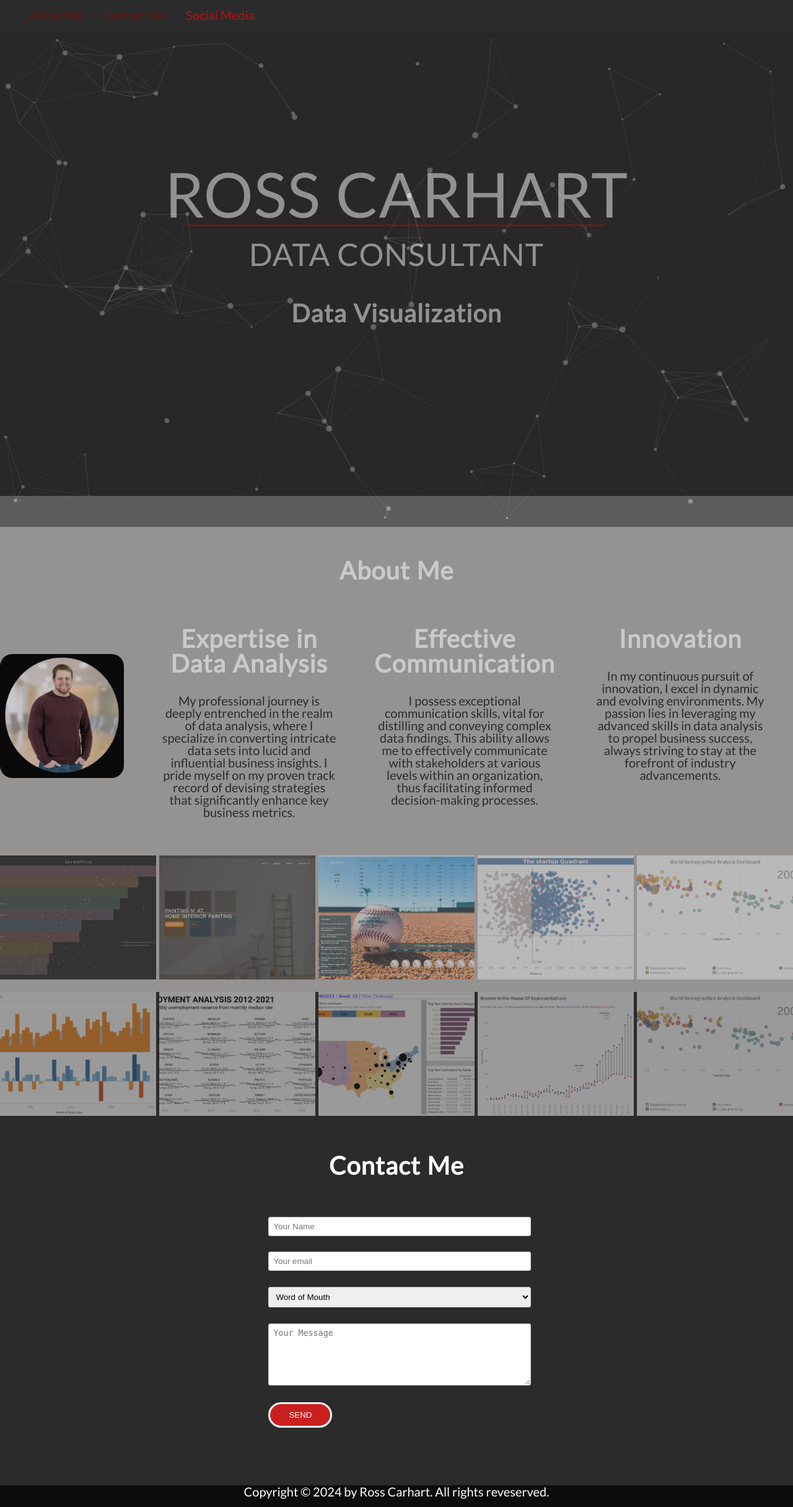
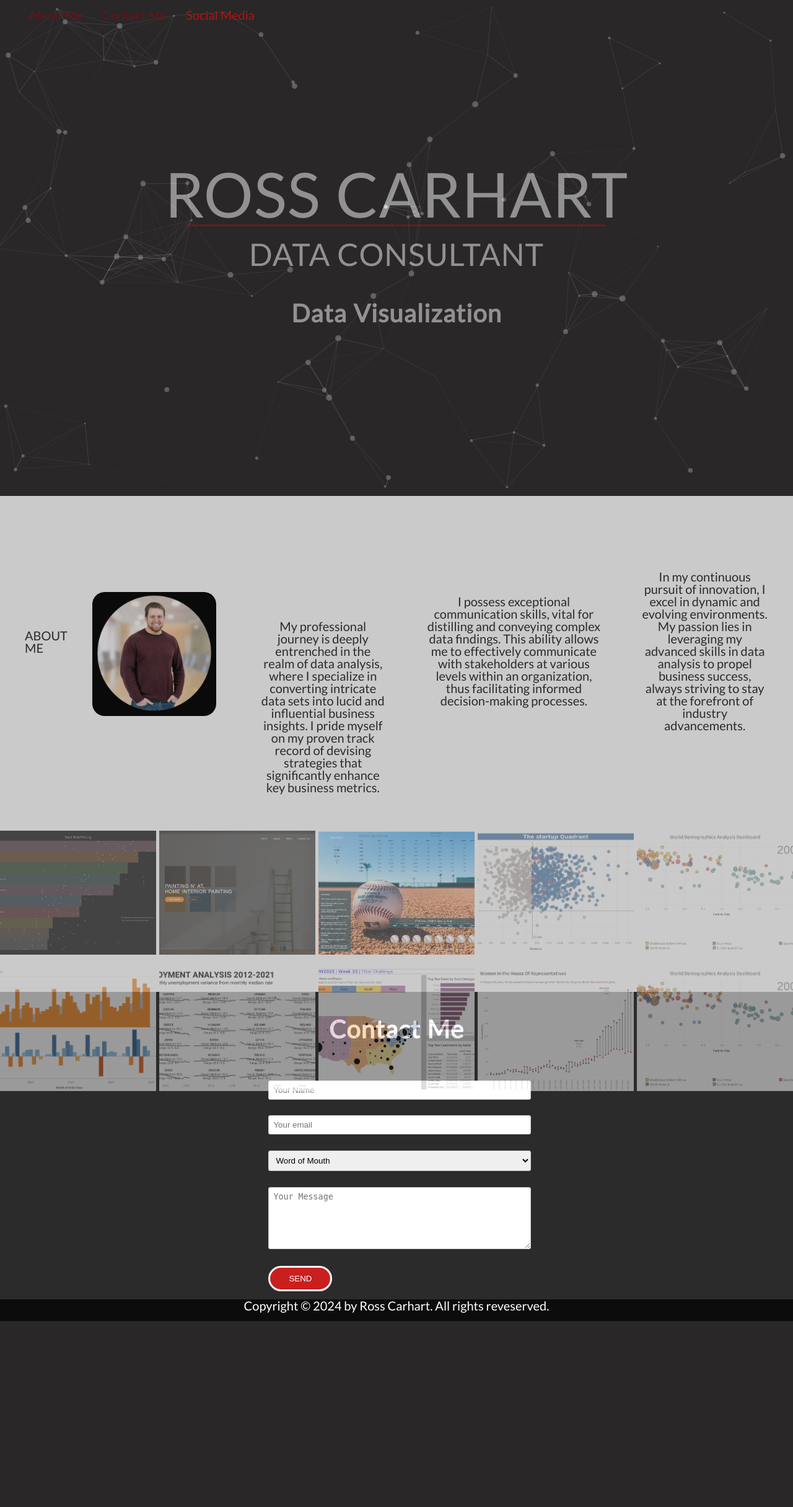
Before and after one commit to rcarhart/rcarhart.github.io, a PHP site: page / in a window 1280 px wide. Shown: the whole page at 62% size. After the commit the page ends 2131 px from the top, so only its background shows below. Run offline with PHP 8.4, Linux system fonts and the light colour scheme; style sheets or scripts are compiled from the project's sources; some libraries are stand-ins or nearby versions.

Commit message:
updated 01172023

```diff
--- a/Portfolio_Webpage/index.html
+++ b/Portfolio_Webpage/index.html
@@ -28,6 +28,7 @@
                             class="fab fa-linkedin"></i>LinkedIn</a>
                     <a target='_blank' href="https://public.tableau.com/profile/ross.carhart#!/"><i
                             class="fas fa-chart-line"></i>Tableau</a>
+                </div>
             </li>
         </ul>
         <div id="particles-js"></div>
@@ -35,10 +36,11 @@
                 <h1>Ross Carhart</h1>
                 <h2>Data Consultant</h2>
                 <h3 id="dynamicSubtitle">Services Offered</h3> <!-- New element for changing text -->
+            </div>
     </header>
     <section class='aboutMe' id="home"></a>
-            <h3>About Me</h3>
             <div class="content-container">
+                <h4>About Me</h4>
                 <img src="resources/css/images/Business_Picture.jpg" alt="profile pic Ross Carhart" class='profile'>
                 <div class="grid-container">
                     <div class="grid-item">
--- a/Portfolio_Webpage/resources/css/style.css
+++ b/Portfolio_Webpage/resources/css/style.css
@@ -114,7 +114,6 @@
     align-items: center;
     width: 100%;
     height: 90vh;
-    z-index: 1;
     align-content: center;
     justify-items:stretch;
 }
@@ -122,12 +121,10 @@
 
   #particles-js{
     position: absolute;
-    width: 100%;
-    height: 100%;
     opacity: 0.5;
-    top: 50px;
+    top: 0px;
     bottom: 0;
-    z-index: 2;
+    z-index: 1;
     background-color: #282525;
     background-image: url('');
     background-size: cover;
@@ -144,6 +141,7 @@
     list-style-type: none;
     margin-left: 30px;
     padding: 0;
+    z-index: 2;
     overflow: hidden;
 }
 
@@ -158,6 +156,7 @@
     text-align: center;
     padding: 14px 16px;
     text-decoration: none;
+
 }
 
 li a:hover,
@@ -179,15 +178,16 @@
     background-color: rgba(159, 78, 40, 0.65);
     min-width: 160px;
     box-shadow: 0px 8px 16px 0px rgba(0, 0, 0, 0.2);
-    z-index: 5;
+    z-index: 3;
 }
 
 .dropdown-content a {
-    color: black;
+    color: rgb(224, 51, 51);
     padding: 12px 16px;
     text-decoration: none;
     display: block;
     text-align: left;
+    z-index: 4;
 }
 
 .dropdown-content a:hover {
@@ -222,7 +222,7 @@
 /* ----------------------------------------------- */
 
 section {
-    padding: 80px 0;
+   padding-top: 10px;
 }
 
 .box {
@@ -337,14 +337,14 @@
 
 .profile {
     border-radius: 10%;
-    margin-right: 20px;
+    margin-right: 30px;
     /* Add some space between the image and text */
     width: 300px;
     height: 200px;
 }
 
 .aboutMe {
-    background-color: #b8b5b5;
+    background-color: white;
     opacity: 0.75;
     height: 100vh;
 }
--- a/Portfolio_Webpage/resources/js/carousel.js
+++ /dev/null
@@ -1,3 +0,0 @@
-$(document).ready(function(){
-    $('.carousel').slick();
-});
--- a/Portfolio_Webpage/resources/js/script.js
+++ b/Portfolio_Webpage/resources/js/script.js
@@ -17,5 +17,5 @@
   };
 
   setTimeout(changeText, 500);
-  setInterval(changeText, 1000+2000); // 2000 for fade in and out duration
+  setInterval(changeText, 1000+1500); // 2000 for fade in and out duration
 });
```
Also changed, not shown: Portfolio_Webpage/resources/js/slick.jquery.json (deleted, +0 -34 lines).
